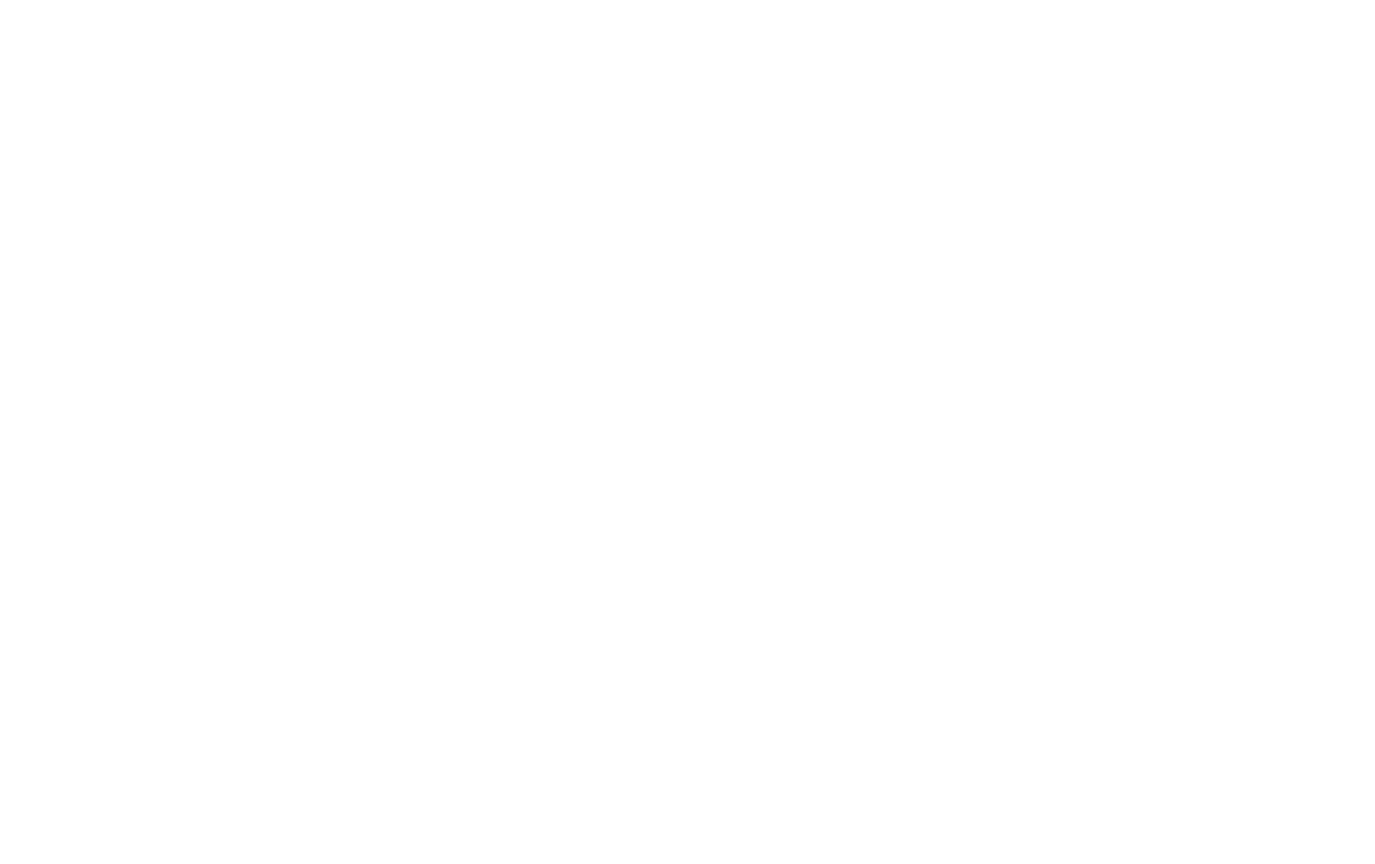
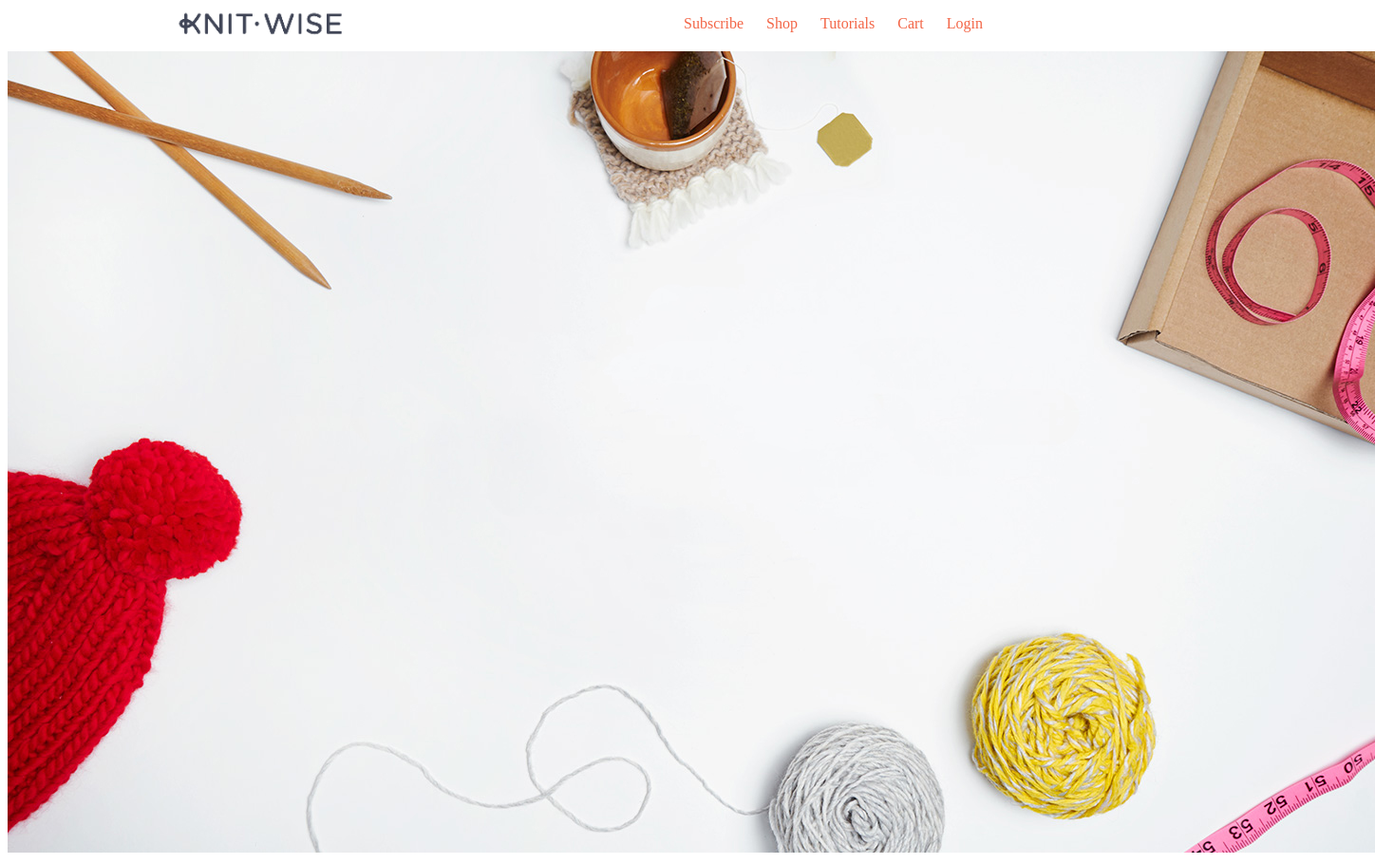
Before and after one commit to Timothycocores/knit-wise, a plain HTML site: page index.html in a window 1280 px wide. Shown: the whole page at 95% size, 1448 px wide, since content can reach past the window. Before the commit the page ends 800 px from the top, so only its background shows below. Drawn offline with nearby package versions, Linux system fonts and the light colour scheme.

Commit message:
navigation and nav style css file

```diff
--- /dev/null
+++ b/index.css
@@ -0,0 +1,30 @@
+.topBar{
+
+	margin-left: 175px;
+}
+
+/*
+Navigation*/
+
+ul {
+	text-align: center;
+    list-style-type: none;
+    padding: 4px;
+    font-family: 'Merriweather', serif;
+    font-size: 16px;
+  list-style-type: none;
+ 	word-spacing: 20px;
+ 	margin-top: -35px;
+ 	margin-left: 300px;
+
+}
+
+li {
+    display: inline;
+    color: #f36546;
+}
+
+a {
+   color: white;
+    text-decoration: none;
+}
--- a/index.html
+++ b/index.html
@@ -4,8 +4,21 @@
 	<title>Knit-Wise</title>
 	<script src="https://ajax.googleapis.com/ajax/libs/jquery/1.11.3/jquery.min.js"></script>
   <script src="http://maxcdn.bootstrapcdn.com/bootstrap/3.3.5/js/bootstrap.min.js"></script>
+  <link rel="stylesheet" type="text/css" href="index.css">
 </head>
 <body>
-
+<div class ="topBar">
+<img src="images/kw.png" height="35px" width="absolute">
+<ul>
+<li>Subscribe</li>
+<li>Shop</li>
+<li>Tutorials</li>
+<li>Cart</li>
+<li>Login</li>
+</ul>
+</div>
+<div class="panelOne">
+<img src="images/kw1.jpg">
+</div>
 </body>
 </html>
```
Also changed, not shown: images/KW1.jpg (added), images/kw.png (added).
